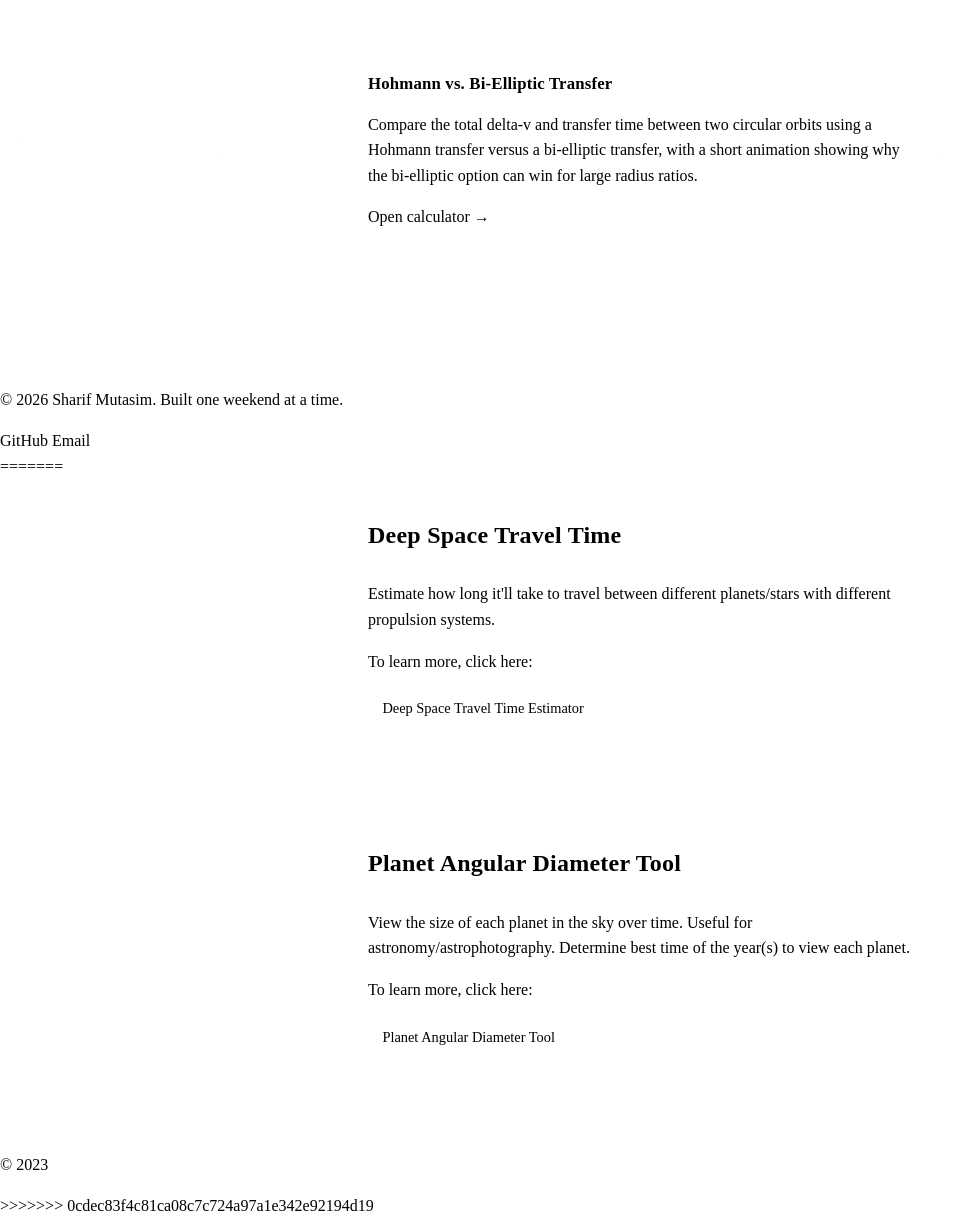
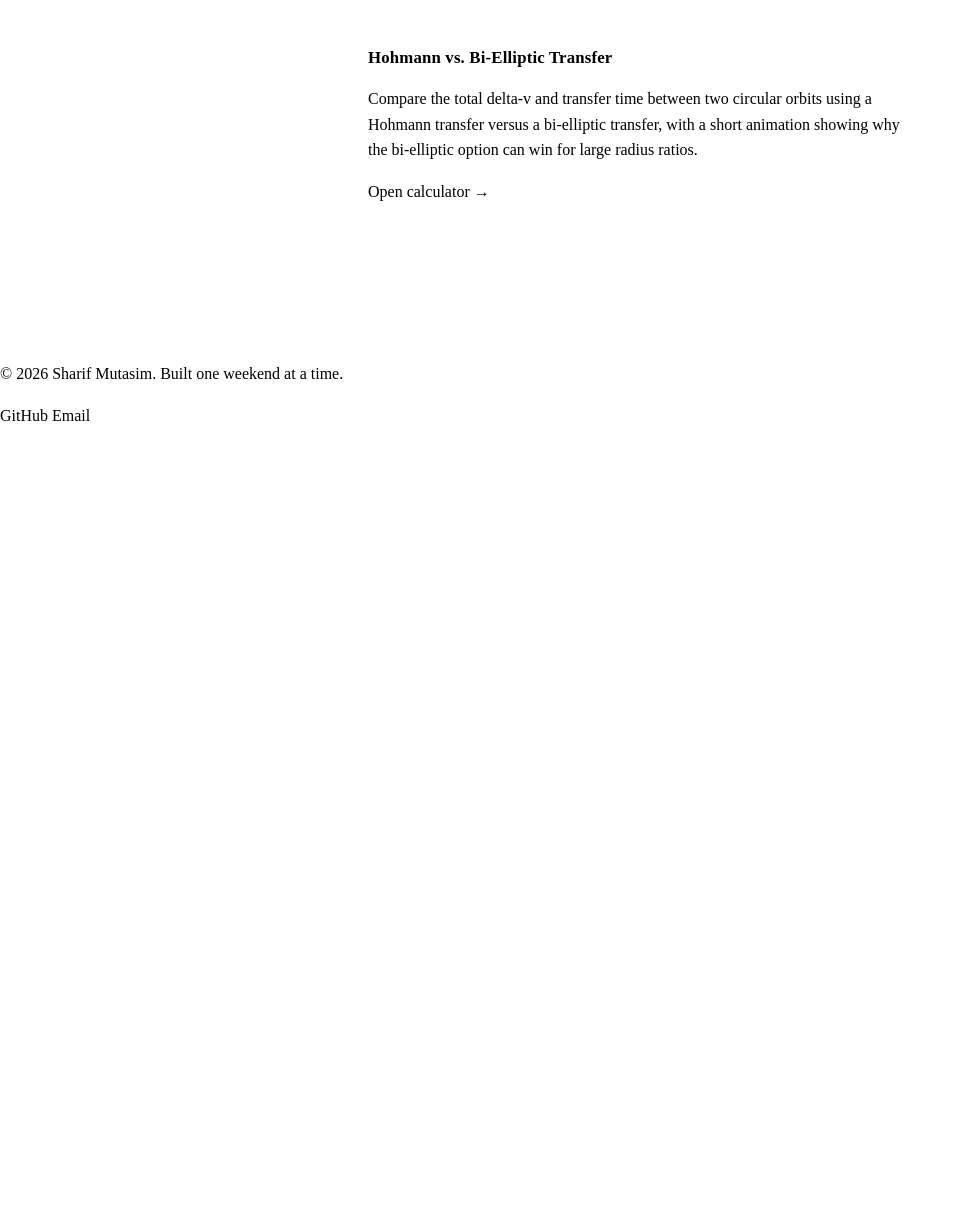
Before and after one commit to smutasim/smutasim.github.io, a plain HTML site: page calculators.html in a window 1280 px wide. Shown: the part 607-1826 px from the top of the page, without its empty margins (0-972 px from the left). After the commit the page ends 1035 px from the top, so only its background shows below. Drawn offline with Linux system fonts and the light colour scheme.

Commit message:
small text changes

```diff
--- a/calculators.html
+++ b/calculators.html
@@ -24,7 +24,6 @@
             <li><a href="games.html">Games</a></li>
         </ul>
     </nav>
-<<<<<<< HEAD
 
     <main>
         <div class="grid-cards">
@@ -49,47 +48,6 @@
         </div>
     </footer>
 
-=======
-
-    <main id="Deep Space Travel Time">
-        <h2>Deep Space Travel Time</h2>
-        <p>Estimate how long it'll take to travel between different planets/stars with different propulsion systems.</p>
-        <p>To learn more, click here:</p>
-    <nav>
-        <ul>
-            <li><a href="https://smutasim.github.io/space_trip_time/" target="_blank">Deep Space Travel Time Estimator</a></li>
-
-        </ul>
-    </nav>
-    </main>
-
-    <main id="Planet Angular Diameter Tool">
-        <h2>Planet Angular Diameter Tool</h2>
-        <p>View the size of each planet in the sky over time. Useful for astronomy/astrophotography. Determine best time of the year(s) to view each planet.</p>
-        <p>To learn more, click here:</p>
-    <nav>
-        <ul>
-            <li><a href="https://smutasim.github.io/planet_angular_diameter/" target="_blank">Planet Angular Diameter Tool</a></li>
-
-        </ul>
-    </nav>
-    </main>
-
-    <!-- <main id="Keplerian Elements to ECI">
-        <h2>Orbit Elements to ECI (INCOMPLETE)</h2>
-        <p>Convert Keplerian elements to their cartesian coordinates in the ECI reference frame</p>
-        <p>To learn more, click here:</p>
-    <nav>
-        <ul>
-            <li><a href="calc_kep2ECI.html" target="_blank">Keplerian Elements to ECI</a></li>
-
-        </ul>
-    </nav>
-    </main> -->
-    <footer>
-        <p>&copy; 2023</p>
-    </footer>
->>>>>>> 0cdec83f4c81ca08c7c724a97a1e342e92194d19
     <script src="scripts/script.js"></script>
 </body>
 </html>
```
Also changed, not shown: games.html (+1 -18 lines).
